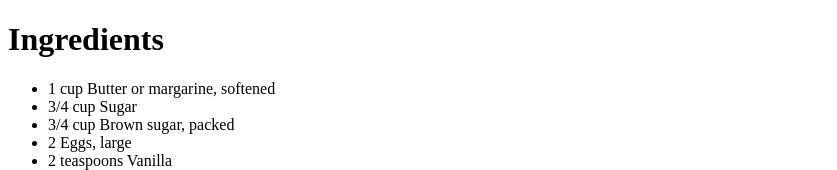
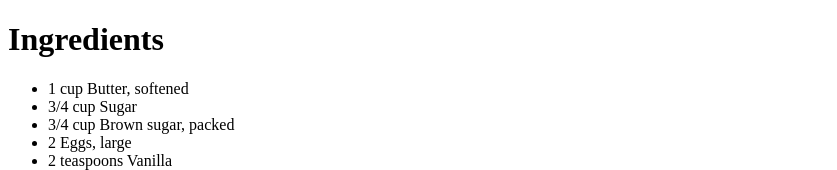
Before and after one commit to Pilgi1/CookieCompany, a plain HTML site: page secret recipe.htm in a window 1280 px wide. Shown: the top 170 px of the page, without its empty margins (0-837 px from the left). Drawn offline with Linux system fonts and the light colour scheme.

Commit message:
Update secret recipe.htm
No Margarine

```diff
--- a/secret recipe.htm
+++ b/secret recipe.htm
@@ -4,7 +4,7 @@
 
 <h1>Ingredients</h1>
 <ul>
-<li>1 cup Butter or margarine, softened</li>
+<li>1 cup Butter, softened</li>
 <li>3/4 cup Sugar</li>
 <li>3/4 cup Brown sugar, packed</li>
 <li>2 Eggs, large</li>
```
